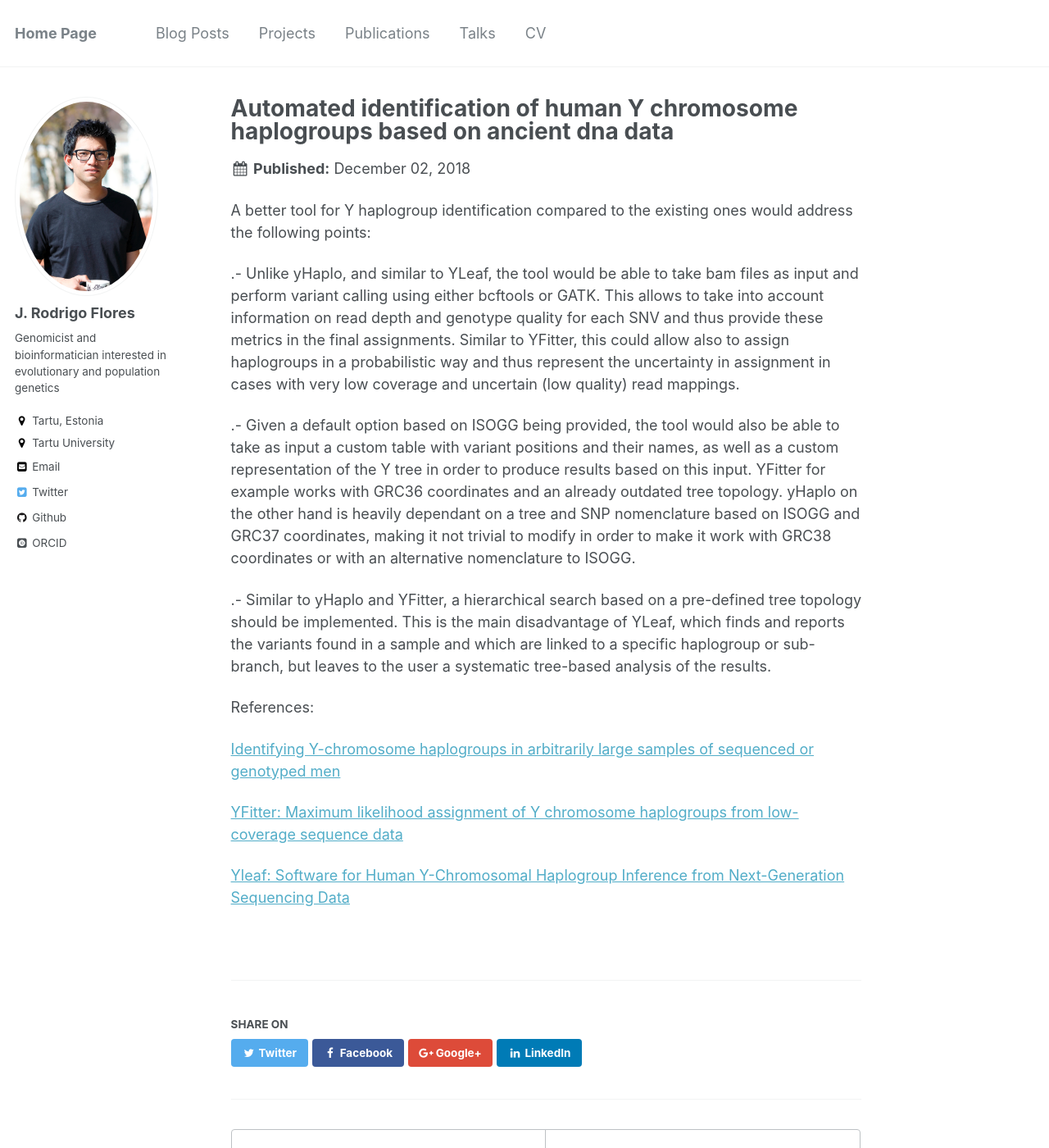
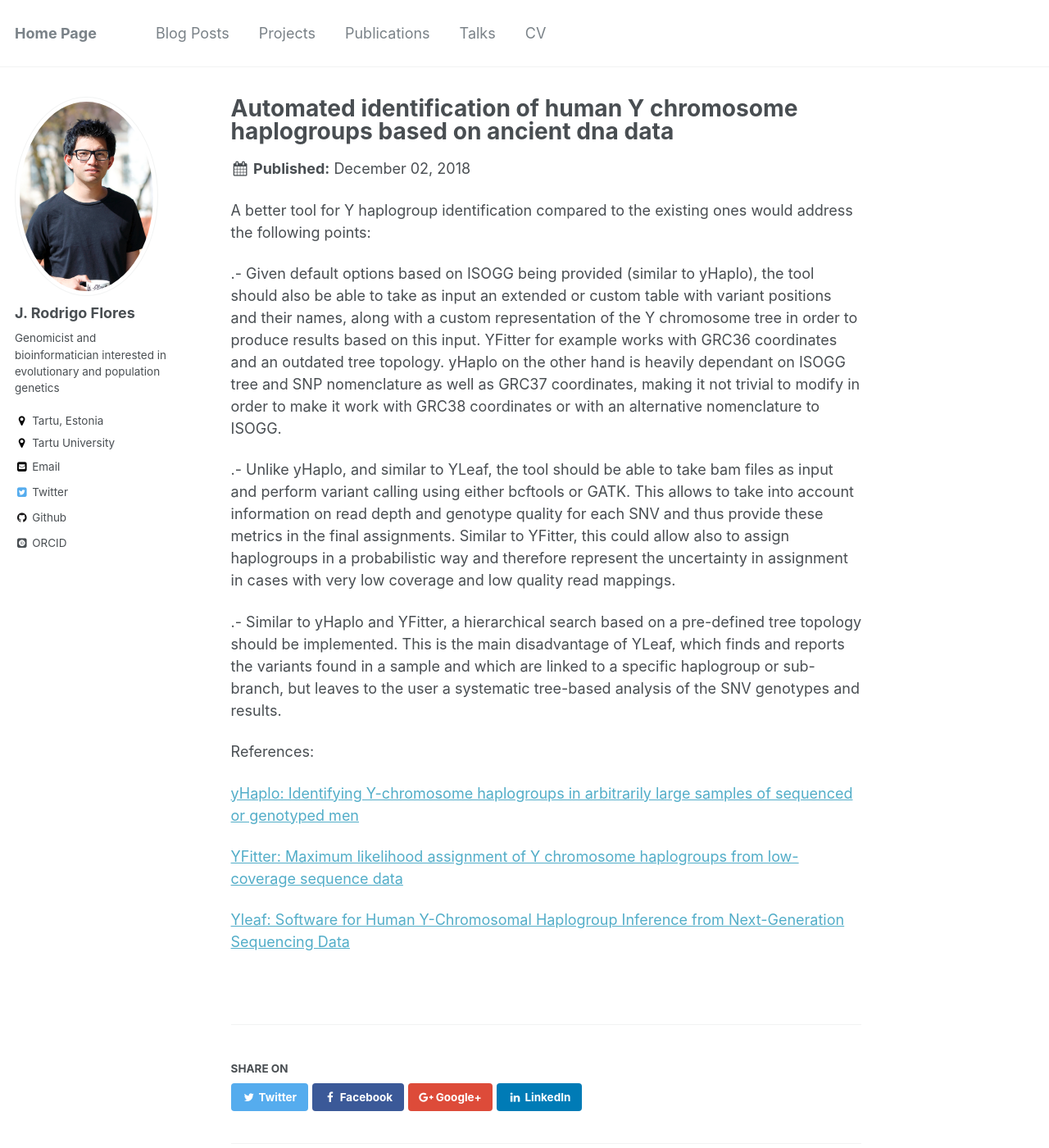
Before and after one commit to JRodrigoF/JRodrigoFlores.github.io, a Jekyll site: the page built from _projects/Automated-identification-of-Y-haplogroups-from-ancient-dna.md, in a window 1280 px wide and 1400 px high. Shown: the whole window at 82% size. Built offline with Jekyll 4.4.1, drawn with Linux system fonts in a browser that asks for light colours; some web fonts are replaced.

Commit message:
Update Automated-identification-of-Y-haplogroups-from-ancient-dna.md

```diff
--- a/_projects/Automated-identification-of-Y-haplogroups-from-ancient-dna.md
+++ b/_projects/Automated-identification-of-Y-haplogroups-from-ancient-dna.md
@@ -6,17 +6,17 @@ collection: projects
 
 A better tool for Y haplogroup identification compared to the existing ones would address the following points:
 
-.- Unlike yHaplo, and similar to YLeaf, the tool would be able to take bam files as input and perform variant calling using either bcftools or GATK. This allows to take into account information on read depth and genotype quality for each SNV and thus provide these metrics in the final assignments. Similar to YFitter, this could allow also to assign haplogroups in a probabilistic way and thus represent the uncertainty in assignment in cases with very low coverage and uncertain (low quality) read mappings.
+.- Given default options based on ISOGG being provided (similar to yHaplo), the tool should also be able to take as input an extended or custom table with variant positions and their names, along with a custom representation of the Y chromosome tree in order to produce results based on this input. YFitter for example works with GRC36 coordinates and an outdated tree topology. yHaplo on the other hand is heavily dependant on ISOGG tree and SNP nomenclature as well as GRC37 coordinates, making it not trivial to modify in order to make it work with GRC38 coordinates or with an alternative nomenclature to ISOGG.
 
-.- Given a default option based on ISOGG being provided, the tool would also be able to take as input a custom table with variant positions and their names, as well as a custom representation of the Y tree in order to produce results based on this input. YFitter for example works with GRC36 coordinates and an already outdated tree topology. yHaplo on the other hand is heavily dependant on a tree and SNP nomenclature based on ISOGG and GRC37 coordinates, making it not trivial to modify in order to make it work with GRC38 coordinates or with an alternative nomenclature to ISOGG.
+.- Unlike yHaplo, and similar to YLeaf, the tool should be able to take bam files as input and perform variant calling using either bcftools or GATK. This allows to take into account information on read depth and genotype quality for each SNV and thus provide these metrics in the final assignments. Similar to YFitter, this could allow also to assign haplogroups in a probabilistic way and therefore represent the uncertainty in assignment in cases with very low coverage and low quality read mappings.
 
-.- Similar to yHaplo and YFitter, a hierarchical search based on a pre-defined tree topology should be implemented. This is the main disadvantage of YLeaf, which finds and reports the variants found in a sample and which are linked to a specific haplogroup or sub-branch, but leaves to the user a systematic tree-based analysis of the results.
+.- Similar to yHaplo and YFitter, a hierarchical search based on a pre-defined tree topology should be implemented. This is the main disadvantage of YLeaf, which finds and reports the variants found in a sample and which are linked to a specific haplogroup or sub-branch, but leaves to the user a systematic tree-based analysis of the SNV genotypes and results.
 
 
 
 References:
 
-[Identifying Y-chromosome haplogroups in arbitrarily large samples of sequenced or genotyped men](https://www.biorxiv.org/content/early/2016/11/19/088716)
+[yHaplo: Identifying Y-chromosome haplogroups in arbitrarily large samples of sequenced or genotyped men](https://www.biorxiv.org/content/early/2016/11/19/088716)
 
 [YFitter: Maximum likelihood assignment of Y chromosome haplogroups from low-coverage sequence data](https://arxiv.org/abs/1407.7988?context=q-bio.GN)
 
```
